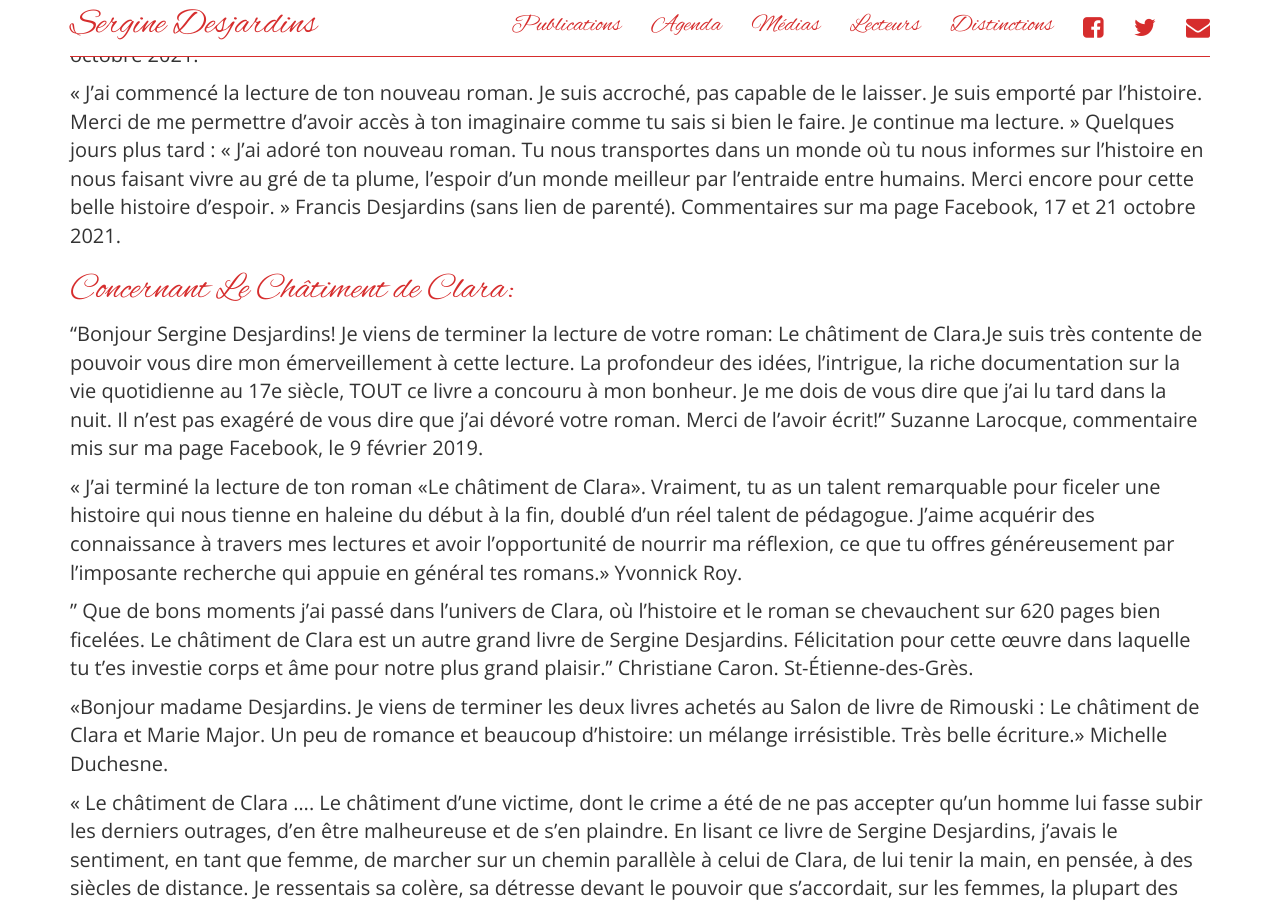
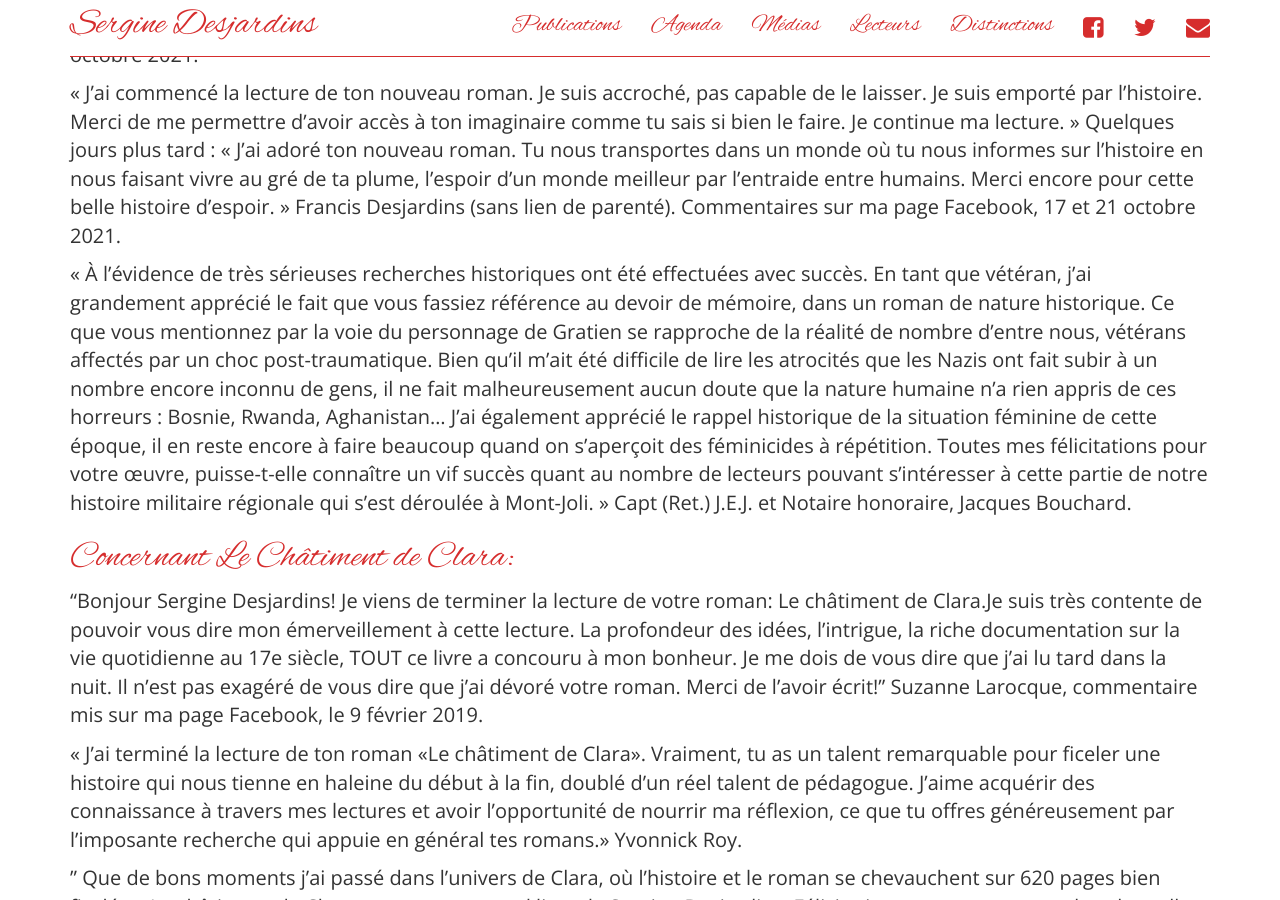
Before and after one commit to serginedesjardins/serginedesjardins.github.io, a Jekyll site: the page built from lecteurs.md, in a window 1280 px wide and 900 px high, scrolled down 826 px. Built offline with Jekyll 4.4.1, drawn with Linux system fonts in a browser that asks for light colours; nearby versions of some CDN libraries.

Commit message:
J'ai ajouté le commentaire du soldat et notaire
Jacques Bouchard.

```diff
--- a/lecteurs.md
+++ b/lecteurs.md
@@ -19,7 +19,7 @@ Sergine, toute mon émotion à fleur de peau et ma gratitude pour ce tableau de
 
 « J’ai commencé la lecture de ton nouveau roman. Je suis accroché, pas capable de le laisser. Je suis emporté par l’histoire. Merci de me permettre d’avoir accès à ton imaginaire comme tu sais si bien le faire. Je continue ma lecture. » Quelques jours plus tard : « J’ai adoré ton nouveau roman. Tu nous transportes dans un monde où tu nous informes sur l’histoire en nous faisant vivre au gré de ta plume, l’espoir d’un monde meilleur par l’entraide entre humains. Merci encore pour cette belle histoire d’espoir. » Francis Desjardins (sans lien de parenté). Commentaires sur ma page Facebook, 17 et 21 octobre 2021.
 
-
+« À l’évidence de très sérieuses recherches historiques ont été effectuées avec succès. En tant que vétéran, j’ai grandement apprécié le fait que vous fassiez référence au devoir de mémoire, dans un roman de nature historique. Ce que vous mentionnez par la voie du personnage de Gratien se rapproche de la réalité de nombre d’entre nous, vétérans affectés par un choc post-traumatique. Bien qu’il m’ait été difficile de lire les atrocités que les Nazis ont fait subir à un nombre encore inconnu de gens, il ne fait malheureusement aucun doute que la nature humaine n’a rien appris de ces horreurs : Bosnie, Rwanda, Aghanistan… J’ai également apprécié le rappel historique de la situation féminine de cette époque, il en reste encore à faire beaucoup quand on s’aperçoit des féminicides à répétition. Toutes mes félicitations pour votre œuvre, puisse-t-elle connaître un vif succès quant au nombre de lecteurs pouvant s’intéresser à cette partie de notre histoire militaire régionale qui s’est déroulée à Mont-Joli. » Capt (Ret.) J.E.J. et Notaire honoraire, Jacques Bouchard.
 
 # Concernant Le Châtiment de Clara:
 
```
